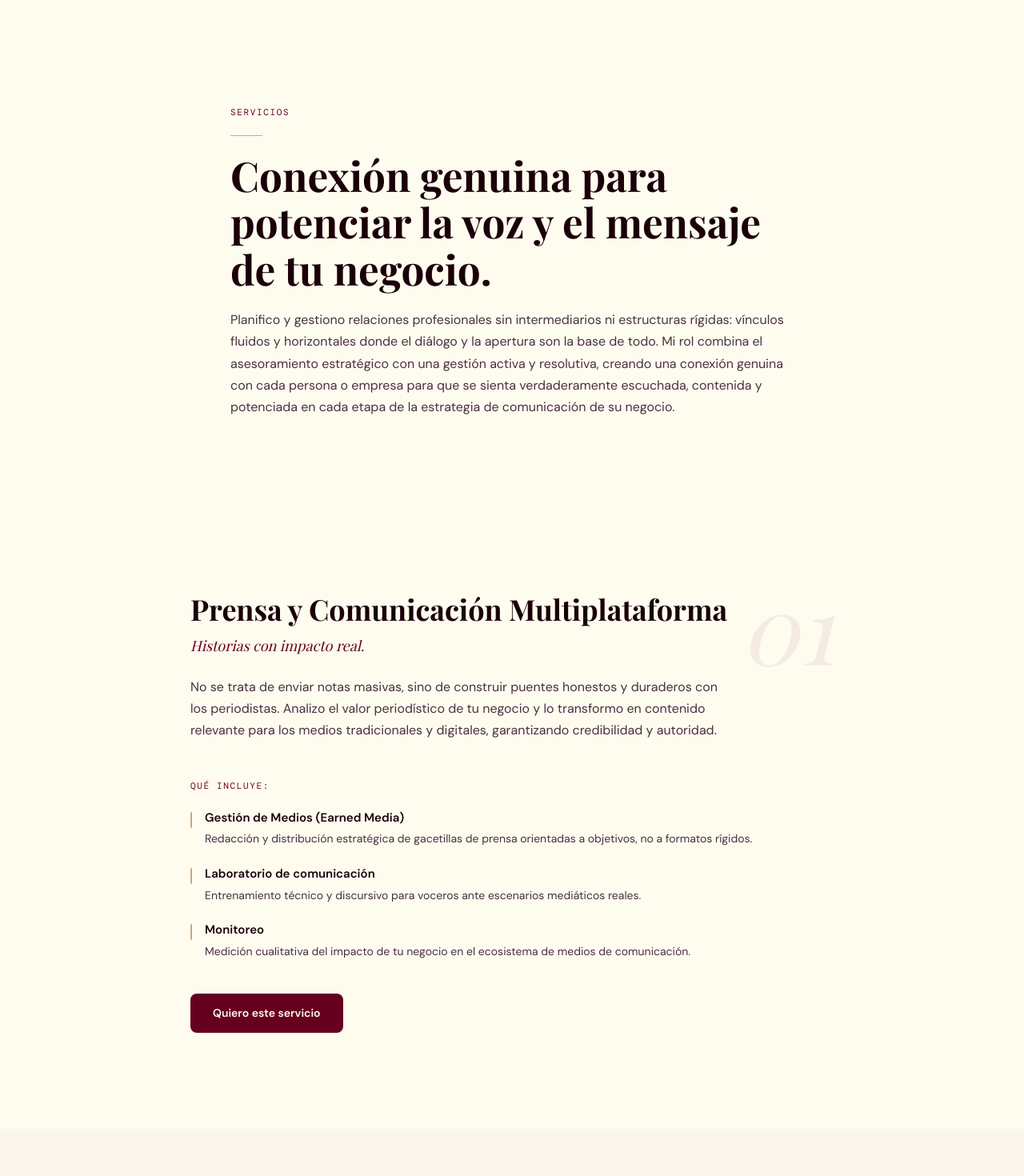
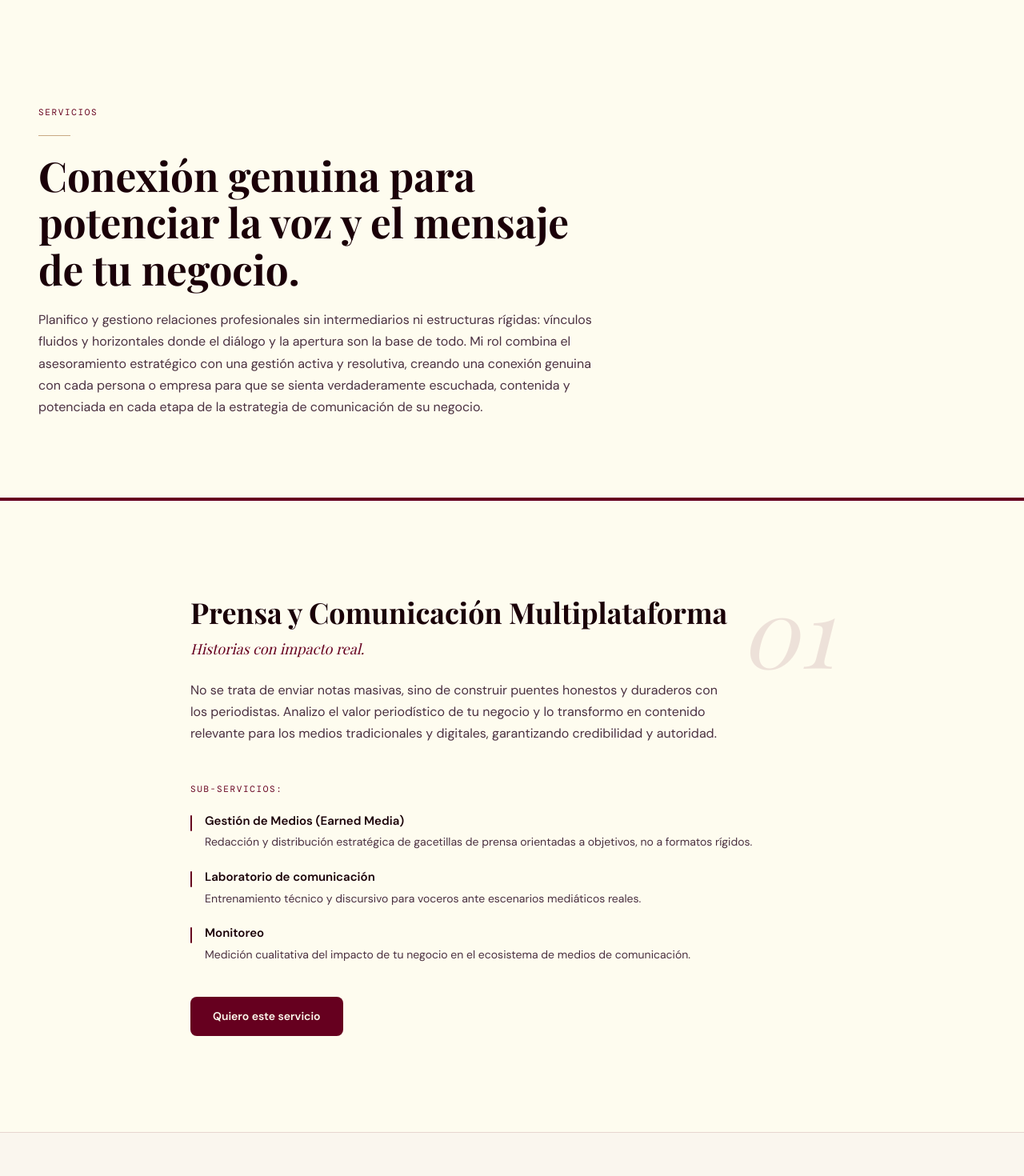
Before and after one commit to NicolasDebe/sanchezmarian-web, a Next.js app: page /servicios in a window 1280 px wide. Shown: the part 80-1550 px from the top of the page at 80% size. Built offline with nearby package versions, Linux system fonts and the light colour scheme; a web font is replaced by a local one.

Commit message:
Integrar 3 fotos: bio, sobre-marian, contacto

```diff
--- a/components/servicios-page-sections.tsx
+++ b/components/servicios-page-sections.tsx
@@ -1,5 +1,6 @@
 "use client"
 
+import { Fragment } from "react"
 import { motion } from "motion/react"
 import type { Variants } from "motion/react"
 import Link from "next/link"
@@ -66,12 +67,13 @@ const SERVICIOS = [
 function HeroServicios() {
   return (
     <section className="bg-hueso" style={{ paddingTop: 140, paddingBottom: 100 }}>
-      <div className="max-w-[800px] mx-auto px-6 lg:px-12">
+      <div className="max-w-7xl mx-auto px-6 lg:px-12">
         <motion.div
           variants={fadeUpStagger}
           initial="hidden"
           animate="visible"
           className="flex flex-col gap-5"
+          style={{ maxWidth: 720 }}
         >
           <motion.p
             variants={fadeUp}
@@ -125,7 +127,7 @@ function ServicioSection({ s }: { s: (typeof SERVICIOS)[0] }) {
           {/* número marca de agua — solo desktop */}
           <span
             className="hidden md:block absolute font-playfair italic text-bordo select-none pointer-events-none leading-none"
-            style={{ fontSize: 120, opacity: 0.06, top: -20, right: 0 }}
+            style={{ fontSize: 120, opacity: 0.1, top: -20, right: 0 }}
             aria-hidden
           >
             {s.num}
@@ -164,7 +166,7 @@ function ServicioSection({ s }: { s: (typeof SERVICIOS)[0] }) {
             className="font-mono uppercase text-bordo relative z-10 mb-5"
             style={{ fontSize: 11, letterSpacing: "0.15em", opacity: 0.6 }}
           >
-            Qué incluye:
+            Sub-servicios:
           </motion.p>
 
           {/* lista sub-servicios con stagger propio */}
@@ -179,7 +181,7 @@ function ServicioSection({ s }: { s: (typeof SERVICIOS)[0] }) {
                 <motion.li key={i} variants={fadeUp} className="flex items-start gap-4">
                   {/* indicador vertical dorado */}
                   <span
-                    className="shrink-0 bg-dorado rounded-full"
+                    className="shrink-0 bg-bordo rounded-full"
                     style={{ width: 2, height: 20, marginTop: 4 }}
                   />
                   <div>
@@ -224,8 +226,15 @@ export function ServiciosPageSections() {
   return (
     <>
       <HeroServicios />
-      {SERVICIOS.map((s) => (
-        <ServicioSection key={s.id} s={s} />
+      {/* banda separadora 4px --bordo */}
+      <div className="w-full bg-bordo" style={{ height: 4 }} aria-hidden />
+      {SERVICIOS.map((s, i) => (
+        <Fragment key={s.id}>
+          {i > 0 && (
+            <div className="w-full bg-bordo/15" style={{ height: 1 }} aria-hidden />
+          )}
+          <ServicioSection s={s} />
+        </Fragment>
       ))}
     </>
   )
```
